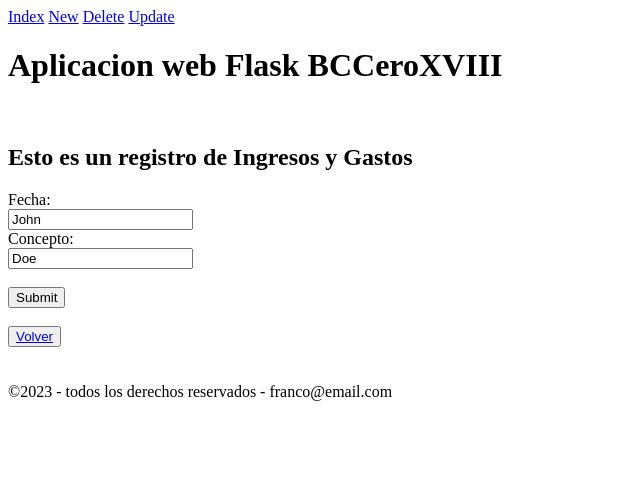
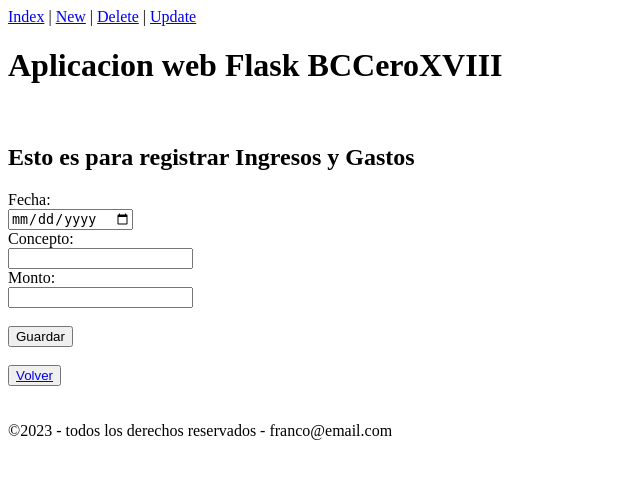
Before and after one commit to Franco-RD/ingresos-gastos, a Flask app: page /new in a window 1280 px wide. Shown: the top 479 px of the page, without its empty margins (0-640 px from the left). Run offline with Flask 3, Linux system fonts and the light colour scheme.

Commit message:
Agregados templates para formularios y heredados por new y update. Agregado dotenv y archivo .env para ejecucion mas facil

```diff
--- a/app_ingresos_gastos/routes.py
+++ b/app_ingresos_gastos/routes.py
@@ -14,16 +14,16 @@ def index():
         'concepto':'Supermercado',
         'monto':'-200'}
     ]
-    return render_template("index.html", data = datos)  #Se pasa la lista como parametro para index.html
+    return render_template("index.html", data = datos, titulo = "Lista")  #Se pasa la lista como parametro para index.html
 
 @app.route("/new")
 def new():
-    return render_template("new.html")
+    return render_template("new.html", titulo = "Nuevo", tipoAccion = "registrar", tipoBoton = "Guardar")
 
 @app.route("/delete")
 def delete():
-    return render_template("delete.html")
+    return render_template("delete.html", titulo = "Borrar")
 
 @app.route("/update")
 def update():
-    return render_template("update.html")
+    return render_template("update.html", titulo = "Actualizar", tipoAccion = "actualizar", tipoBoton = "Editar")
--- a/app_ingresos_gastos/templates/base.html
+++ b/app_ingresos_gastos/templates/base.html
@@ -3,7 +3,7 @@
 <head>
     <meta charset="UTF-8">
     <meta name="viewport" content="width=device-width, initial-scale=1.0">
-    <title>Ingresos-Gastos: Lista</title>
+    <title>Ingresos-Gastos: {{titulo}}</title>
 </head>
 
 <style>
@@ -17,9 +17,9 @@
 
     <header>
         <div>
-            <a href="/">Index</a>
-            <a href="/new">New</a>
-            <a href="/delete">Delete</a>
+            <a href="/">Index</a>  |
+            <a href="/new">New</a>  |
+            <a href="/delete">Delete</a>  |
             <a href="/update">Update</a>
         </div>
 
--- /dev/null
+++ b/app_ingresos_gastos/templates/form.html
@@ -0,0 +1,21 @@
+{% extends "base.html" %}
+{% block pageBase %}
+
+<h1>Esto es para {{tipoAccion}} Ingresos y Gastos</h1>
+<form action="">  {# EN el action va la url de a donde van los datos del formulario #}
+    <label>Fecha:</label><br>
+    <input type="date" name="fecha"><br>  {# el id de los input se usa mas para js y se puede sacar. El name tiene que ser distinto para cada input y se usa para capturar ahi lo que se pone en el input#}
+    <label>Concepto:</label><br>
+    <input type="text" name="concepto"><br>
+    <label>Monto:</label><br>
+    <input type="number" name="monto"><br><br>
+
+    <button type="submit">{{tipoBoton}}</button>
+</form>
+
+<br>
+<button>
+    <a href="/">Volver</a>
+</button>
+
+{% endblock %}
--- a/app_ingresos_gastos/templates/new.html
+++ b/app_ingresos_gastos/templates/new.html
@@ -1,16 +1 @@
-{% extends "base.html" %}
-{% block pageBase %}
-<h1>Esto es un registro de Ingresos y Gastos</h1>
-<form>
-    <label for="fname">Fecha:</label><br>
-    <input type="text" id="fname" name="fname" value="John"><br>
-    <label for="lname">Concepto:</label><br>
-    <input type="text" id="lname" name="lname" value="Doe"><br><br>
-
-    <input type="submit" value="Submit"><br><br>
-</form>
-
-<button>
-    <a href="/">Volver</a>
-</button>
-{% endblock %}
+{% extends "form.html" %}
--- a/requirements.txt
+++ b/requirements.txt
@@ -9,4 +9,5 @@ MarkupSafe==2.1.3
 packaging==23.2
 pluggy==1.3.0
 pytest==7.4.3
+python-dotenv==1.0.0
 Werkzeug==3.0.1
```
Also changed, not shown: app_ingresos_gastos/templates/update.html (+1 -6 lines), 1 other file.
